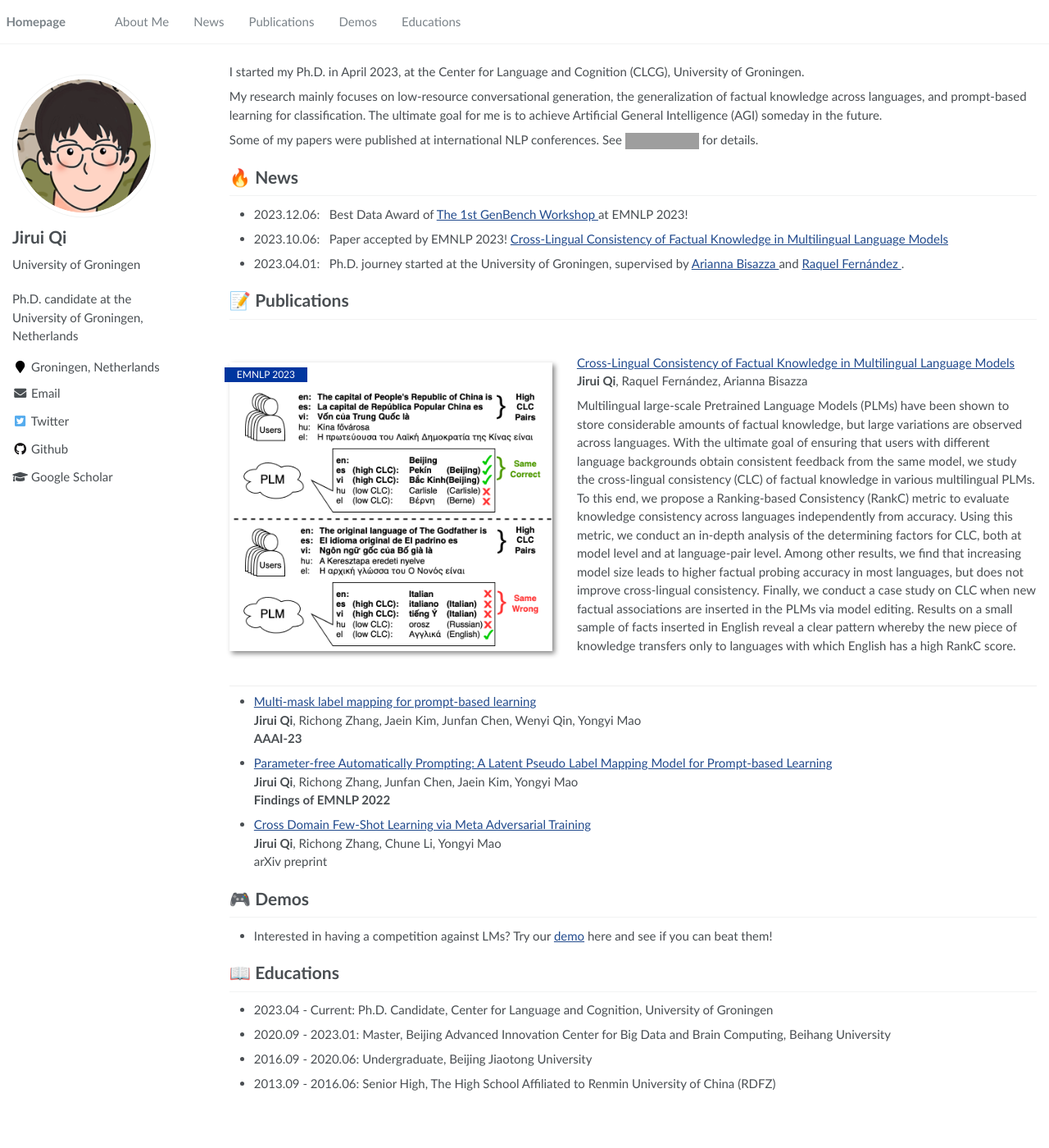
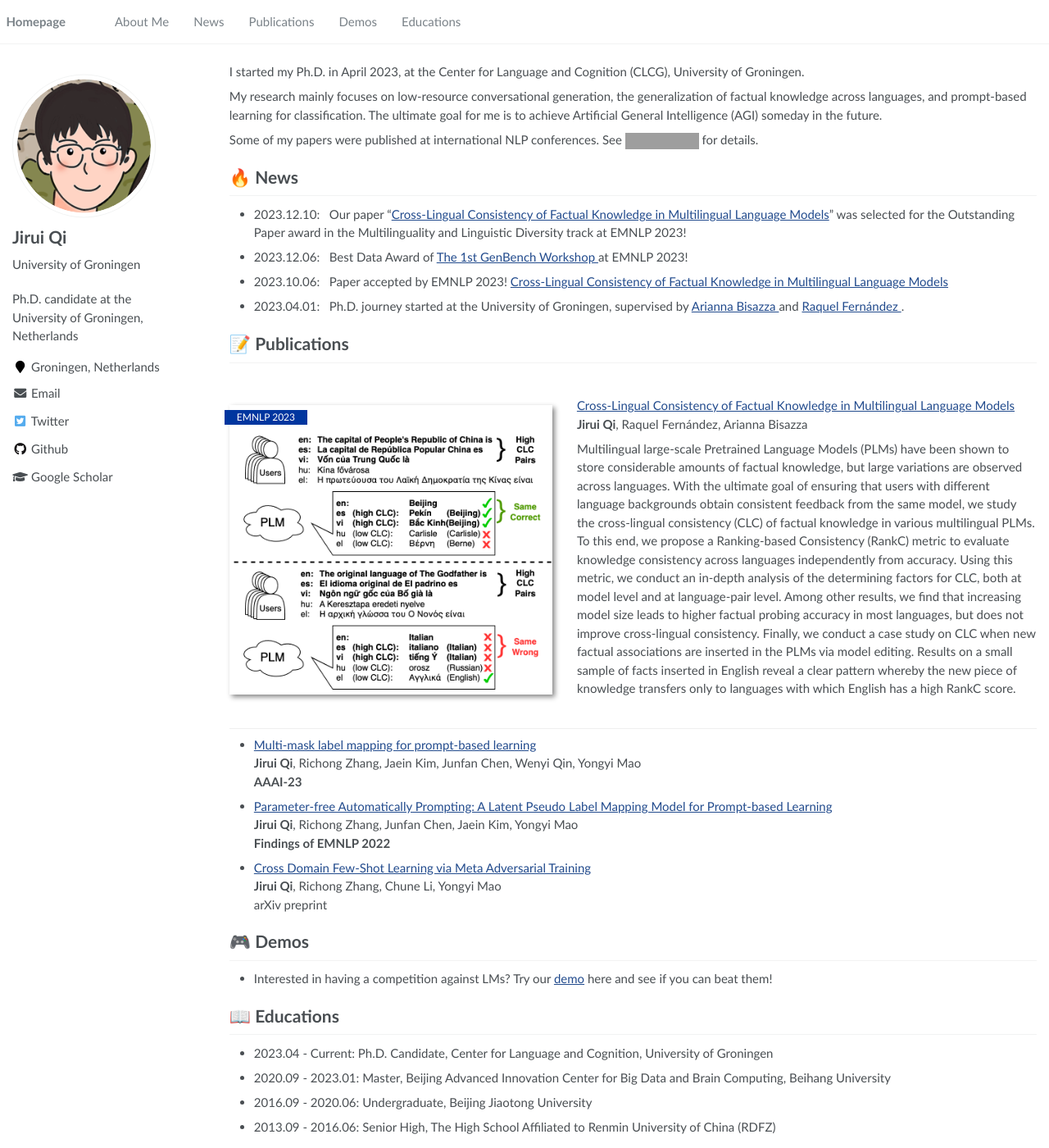
Before and after one commit to RayeRen/acad-homepage.github.io, a Jekyll site: the page built from _pages/about.md, in a window 1280 px wide and 1400 px high. Shown: the whole window at 82% size. Built offline with Jekyll 4.4.1, drawn with Linux system fonts in a browser that asks for light colours; grey boxes are pictures that could not be loaded.

Commit message:
Update about.md

```diff
--- a/_pages/about.md
+++ b/_pages/about.md
@@ -35,6 +35,7 @@ Some of my papers were published at international NLP conferences. See <a href='
 
 
 # 🔥 News
+- 2023.12.10: &nbsp; Our paper "[Cross-Lingual Consistency of Factual Knowledge in Multilingual Language Models](https://arxiv.org/abs/2310.10378)" was selected for the Outstanding Paper award in the Multilinguality and Linguistic Diversity track at EMNLP 2023!
 - 2023.12.06: &nbsp; Best Data Award of <a href='https://genbench.org/workshop/'> The 1st GenBench Workshop </a> at EMNLP 2023!
 - 2023.10.06: &nbsp; Paper accepted by EMNLP 2023! <a href='https://arxiv.org/abs/2310.10378'> Cross-Lingual Consistency of Factual Knowledge in Multilingual Language Models </a>
 - 2023.04.01: &nbsp; Ph.D. journey started at the University of Groningen, supervised by <a href='https://www.cs.rug.nl/~bisazza/'> Arianna Bisazza </a>  and <a href='https://staff.fnwi.uva.nl/r.fernandezrovira/'> Raquel Fernández </a>.
```
